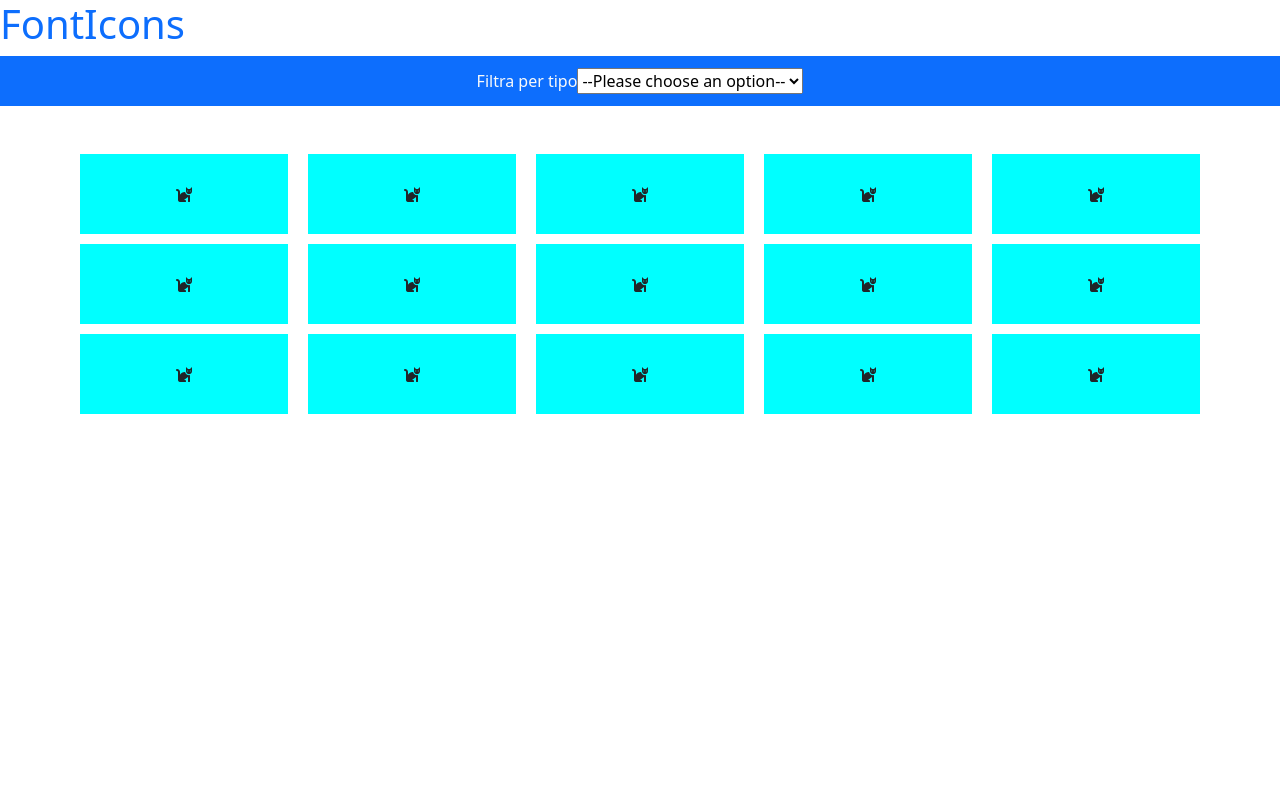
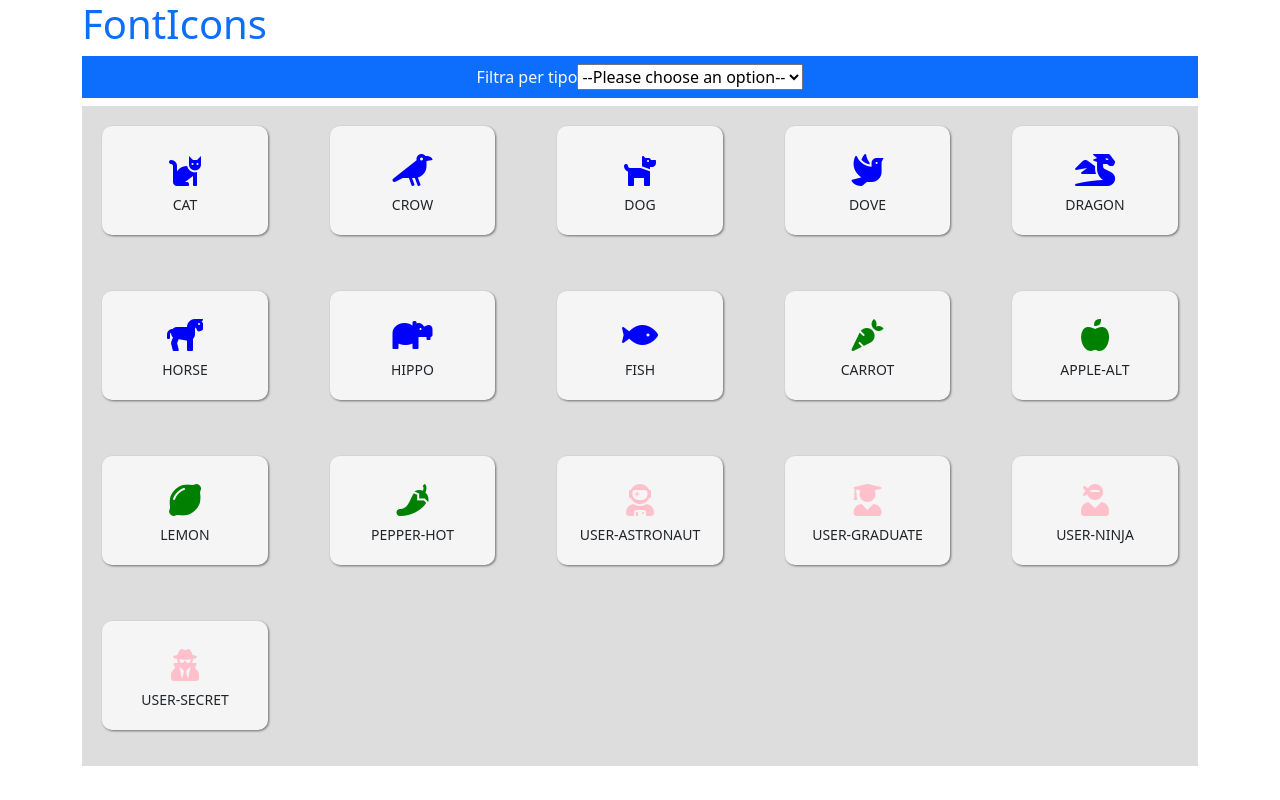
Before and after one commit to Gandalf93/js-es6-icons, a plain HTML site: page index.html in a window 1280 px wide. Drawn offline with nearby package versions, Linux system fonts and the light colour scheme.

Commit message:
add-milestone-1-2

```diff
--- a/css/style.css
+++ b/css/style.css
@@ -1,22 +1,34 @@
-*{
+* {
     margin: 0;
     padding: 0;
     box-sizing: border-box;
-}
+  }
 
-#strisciablu{
+  .container {
+    width: 100%;
+    height: 100vh;
+  }
 
-    height: 50px;
-
-}
-
-
-
-.col{
-    background-color: aqua;
-    height: 80px;
-    margin: 10px;
+.icons {
     display: flex;
-    justify-content: center;
-    align-items: center;
-}
+    justify-content: space-between;
+    align-items: flex-start;
+    flex-wrap: wrap;
+    height: calc(100% - 140px);
+    overflow-y: scroll;
+    font-size: 200%;
+    background-color: rgb(221, 221, 221);
+  }
+  .icons > div {
+    flex-basis: calc(100% / 6 - 20px );
+    min-width: 150px;
+    margin: 20px;
+    padding: 20px;
+    background: rgb(245, 245, 245);
+    border-radius: 10px;
+    text-align: center;
+    filter: drop-shadow(1px 1px 1px rgba(0,0,0, 0.5));
+  }
+  .icons .title {
+    font-size: 14px;
+  }
--- a/index.html
+++ b/index.html
@@ -11,11 +11,12 @@
 </head>
 
 <body>
-    <header>
+    <div class="container">
         <div>
             <h1 class="text-primary">FontIcons</h1>
         </div>
-        <div id="strisciablu" class="bg-primary text-center d-flex align-items-center justify-content-center">
+
+        <div id="strisciablu" class="bg-primary text-center d-flex align-items-center justify-content-center p-2 mb-2">
             <span class="text-light">Filtra per tipo</span>
             <select name="pets" id="pet-select">
                 <option value="">--Please choose an option--</option>
@@ -27,62 +28,10 @@
                 <option value="goldfish">Goldfish</option>
             </select>
         </div>
-    </header>
-    <main>
-        <div class="container mt-5">
-            <div class="row">
-                <div class="col">
-                    <i class="fas fa-cat"></i>
-                </div>
-                <div class="col">
-                    <i class="fas fa-cat"></i>
-                </div>
-                <div class="col">
-                    <i class="fas fa-cat"></i>
-                </div>
-                <div class="col">
-                    <i class="fas fa-cat"></i>
-                </div>
-                <div class="col">
-                    <i class="fas fa-cat"></i>
-                </div>
-            </div>
-            <div class="row">
-                <div class="col">
-                    <i class="fas fa-cat"></i>
-                </div>
-                <div class="col">
-                    <i class="fas fa-cat"></i>
-                </div>
-                <div class="col">
-                    <i class="fas fa-cat"></i>
-                </div>
-                <div class="col">
-                    <i class="fas fa-cat"></i>
-                </div>
-                <div class="col">
-                    <i class="fas fa-cat"></i>
-                </div>
-            </div>
-            <div class="row">
-                <div class="col">
-                    <i class="fas fa-cat"></i>
-                </div>
-                <div class="col">
-                    <i class="fas fa-cat"></i>
-                </div>
-                <div class="col">
-                    <i class="fas fa-cat"></i>
-                </div>
-                <div class="col">
-                    <i class="fas fa-cat"></i>
-                </div>
-                <div class="col">
-                    <i class="fas fa-cat"></i>
-                </div>
-            </div>
 
-        </div>
+        <div id="icons" class="icons"></div>
+
+    </div>
     </main>
     <script src="js/script.js"></script>
     <!-- JavaScript Bundle with Popper -->
--- a/js/script.js
+++ b/js/script.js
@@ -0,0 +1,144 @@
+// Milestone 1 Partendo dalla seguente struttura dati , mostriamo in pagina tutte le icone disponibili come da layout.
+// Milestone 2 Coloriamo le icone per tipo
+// Milestone 3 Creiamo una select con i tipi di icone e usiamola per filtrare le icone
+
+const icons = [
+    {
+      nome: 'cat',
+      prefix: 'fa-',
+      type: 'animal',
+      family: 'fas',
+    },
+    {
+      nome: 'crow',
+      prefix: 'fa-',
+      type: 'animal',
+      family: 'fas',
+    },
+    {
+      nome: 'dog',
+      prefix: 'fa-',
+      type: 'animal',
+      family: 'fas',
+    },
+    {
+      nome: 'dove',
+      prefix: 'fa-',
+      type: 'animal',
+      family: 'fas',
+    },
+    {
+      nome: 'dragon',
+      prefix: 'fa-',
+      type: 'animal',
+      family: 'fas',
+    },
+    {
+      nome: 'horse',
+      prefix: 'fa-',
+      type: 'animal',
+      family: 'fas',
+    },
+    {
+      nome: 'hippo',
+      prefix: 'fa-',
+      type: 'animal',
+      family: 'fas',
+    },
+    {
+      nome: 'fish',
+      prefix: 'fa-',
+      type: 'animal',
+      family: 'fas',
+    },
+    {
+      nome: 'carrot',
+      prefix: 'fa-',
+      type: 'vegetable',
+      family: 'fas',
+    },
+    {
+      nome: 'apple-alt',
+      prefix: 'fa-',
+      type: 'vegetable',
+      family: 'fas',
+    },
+    {
+      nome: 'lemon',
+      prefix: 'fa-',
+      type: 'vegetable',
+      family: 'fas',
+    },
+    {
+      nome: 'pepper-hot',
+      prefix: 'fa-',
+      type: 'vegetable',
+      family: 'fas',
+    },
+    {
+      nome: 'user-astronaut',
+      prefix: 'fa-',
+      type: 'user',
+      family: 'fas',
+    },
+    {
+      nome: 'user-graduate',
+      prefix: 'fa-',
+      type: 'user',
+      family: 'fas',
+    },
+    {
+      nome: 'user-ninja',
+      prefix: 'fa-',
+      type: 'user',
+      family: 'fas',
+    },
+    {
+      nome: 'user-secret',
+      prefix: 'fa-',
+      type: 'user',
+      family: 'fas',
+    },
+  ];
+
+
+
+const arrayColorato = icons.map((element) => {
+
+  let color = 'pink';
+
+  if(element.type == 'animal'){
+    color = 'blue';
+  }else if(element.type == 'vegetable'){
+    color = 'green';
+  }
+  return{
+    ...element,
+    color
+  }
+});
+
+print(arrayColorato);
+
+console.log(arrayColorato);
+
+// funzioni
+   function print(array){
+
+    array.forEach((element) => {
+
+      // destrutturazione
+       const {color, nome, prefix, family} = element;
+
+       const elementHTML = `
+       <div>
+         <i class="${family} ${prefix}${nome}" style = "color:${color}"></i>
+         <div class="title">${nome.toUpperCase()}</div>
+       </div>
+       `;
+
+       document.getElementById('icons').innerHTML += elementHTML;
+
+    });
+
+    }
```
